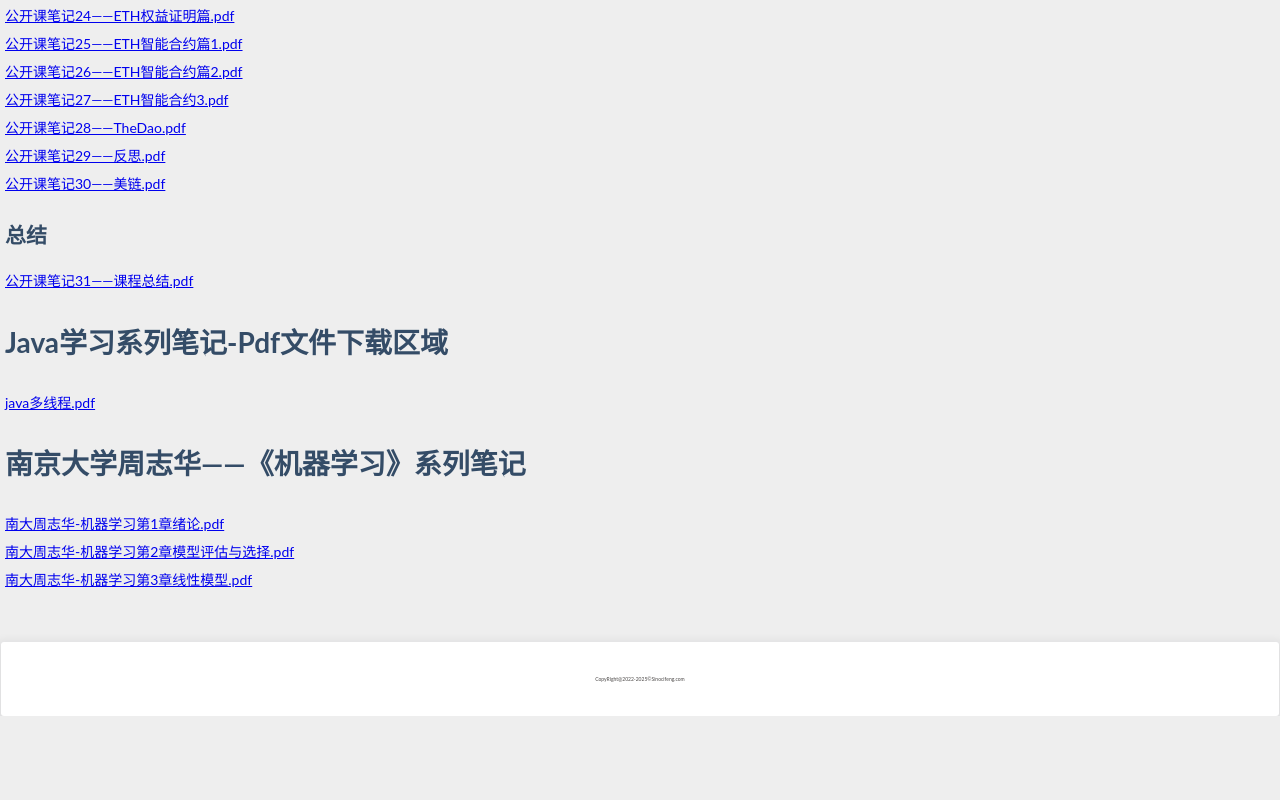
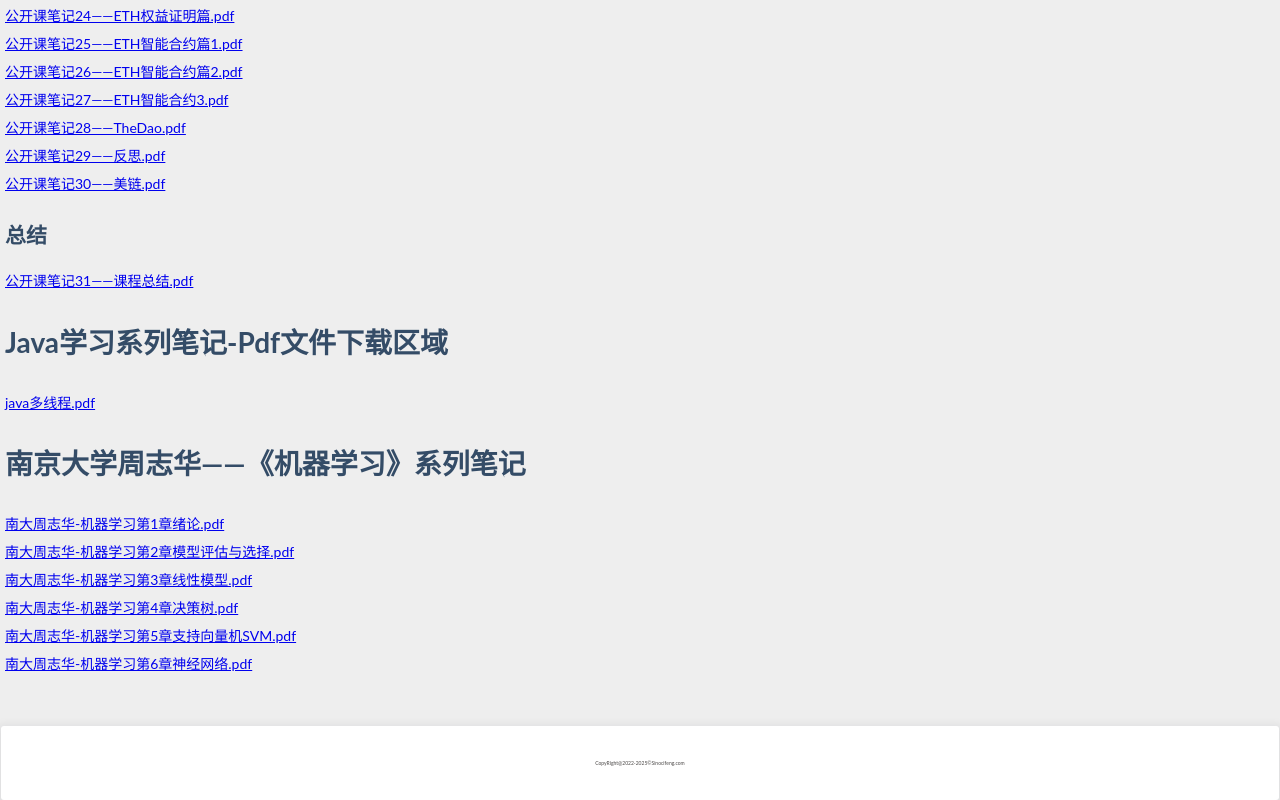
Before and after one commit to Sinocifeng/Sinocifeng.github.io, a plain HTML site: page downloadPage.html in a window 1280 px wide. Shown: the part 858-1658 px from the top of the page. Before the commit the page ends 1574 px from the top, so only its background shows below. Drawn offline with nearby package versions, Linux system fonts and the light colour scheme.

Commit message:
更新《机器学习》第四、五、六章内容

```diff
--- a/downloadPage.html
+++ b/downloadPage.html
@@ -63,6 +63,9 @@
             <a href="./Resources/MachineLearning/南大周志华-机器学习第1章绪论.pdf" download="南大周志华-机器学习第1章绪论.pdf">南大周志华-机器学习第1章绪论.pdf</a></br>
             <a href="./Resources/MachineLearning/南大周志华-机器学习第2章模型评估与选择.pdf" download="南大周志华-机器学习第2章模型评估与选择.pdf">南大周志华-机器学习第2章模型评估与选择.pdf</a></br>
             <a href="./Resources/MachineLearning/南大周志华-机器学习第3章线性模型.pdf" download="南大周志华-机器学习第3章线性模型.pdf">南大周志华-机器学习第3章线性模型.pdf</a></br>
+            <a href="./Resources/MachineLearning/南大周志华-机器学习第4章决策树.pdf" download="南大周志华-机器学习第4章决策树.pdf">南大周志华-机器学习第4章决策树.pdf</a></br>
+            <a href="./Resources/MachineLearning/南大周志华-机器学习第5章支持向量机SVM.pdf" download="南大周志华-机器学习第5章支持向量机SVM.pdf">南大周志华-机器学习第5章支持向量机SVM.pdf</a></br>
+            <a href="./Resources/MachineLearning/南大周志华-机器学习第6章神经网络.pdf" download="南大周志华-机器学习第6章神经网络.pdf">南大周志华-机器学习第6章神经网络.pdf</a></br>
         </div>
     <!-- </br>
         <div>
```
